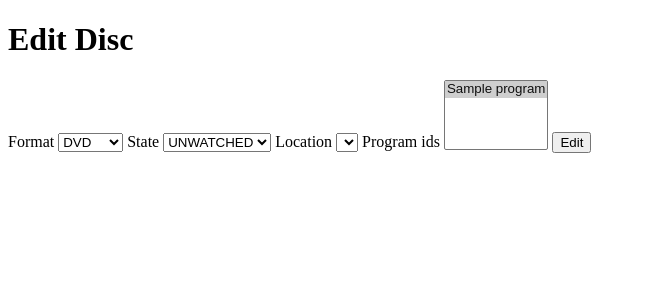
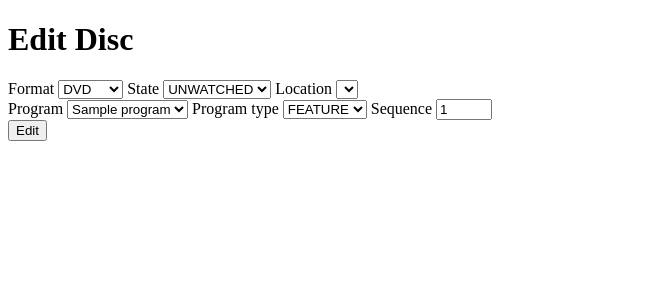
Before and after one commit to brachsmithi/programtracker, a Rails app: page /discs/1/edit in a window 1280 px wide. Shown: the top 300 px of the page, without its empty margins (0-646 px from the left). Run offline with Rails 7, Linux system fonts and the light colour scheme; data comes from the database, SQL or seed files in the repository; tables that the repository leaves empty hold one stand-in row (values such as "Sample post"); lists and menus that the app fills with data are empty; style sheets or scripts are compiled from the project's sources.

Commit message:
add disc program data in disc edit screen

```diff
--- a/app/controllers/discs_controller.rb
+++ b/app/controllers/discs_controller.rb
@@ -10,6 +10,7 @@ class DiscsController < ApplicationController
   def new
     @disc = Disc.new
     @locations = Location.all_but_default
+    @programs = Program.all
   end
 
   def create
@@ -43,7 +44,7 @@ class DiscsController < ApplicationController
   private
 
   def disc_params
-    params.require(:disc).permit(:format, :state, :location_id, program_ids:[])
+    params.require(:disc).permit(:format, :state, :location_id, disc_programs_attributes:[:id, :program_id, :sequence, :program_type])
   end
 
 end
--- a/app/models/disc.rb
+++ b/app/models/disc.rb
@@ -2,6 +2,7 @@ class Disc < ApplicationRecord
   belongs_to :location
   has_many :disc_programs
   has_many :programs, through: :disc_programs
+  accepts_nested_attributes_for :disc_programs
 
   before_save :set_default_location
 
--- a/app/models/disc_program.rb
+++ b/app/models/disc_program.rb
@@ -1,4 +1,8 @@
 class DiscProgram < ApplicationRecord
   belongs_to :disc
   belongs_to :program
+
+  PROGRAM_TYPES = %w( FEATURE BONUS EPISODE ).freeze
+  validates :program_type, presence: true, inclusion: { in: PROGRAM_TYPES }
+
 end
--- a/app/views/discs/edit.html.haml
+++ b/app/views/discs/edit.html.haml
@@ -7,8 +7,17 @@
   = f.select :state, Disc::STATES.collect { |st| [st, st] }, {}, multiple: false
   = f.label :location_id
   = f.select :location_id, @locations.collect { |loc| [loc.name, loc.id] }, {}, multiple: false
-  = f.label :program_ids
-  = f.select :program_ids, @programs.collect { |prog| [prog.name, prog.id] }, {}, multiple: true
+
+  .disc_programs
+  = f.fields_for :disc_programs do |program_form|
+    .program
+      = program_form.label :program_id
+      = program_form.select :program_id, @programs.collect { |prog| [prog.name, prog.id] }, {}, multiple: false
+      = program_form.label :program_type
+      = program_form.select :program_type, DiscProgram::PROGRAM_TYPES.collect { |pt| [pt, pt] }, {}, multiple: false
+      = program_form.label :sequence
+      = program_form.number_field :sequence, in: 1..10, step: 1
+
   = f.submit "Edit"
 
 - if @disc.errors.any?
--- a/app/views/discs/show.html.haml
+++ b/app/views/discs/show.html.haml
@@ -5,5 +5,10 @@
   = @disc.state
   = @disc.location.name
 
+  .disc_programs
+    -@disc.disc_programs.each do |dp|
+      .program
+        = dp.program.name
+        = dp.program_type
 .links
   =link_to "Discs", discs_url
```
Also changed, not shown: app/views/discs/new.html.haml (+11 -2 lines).
